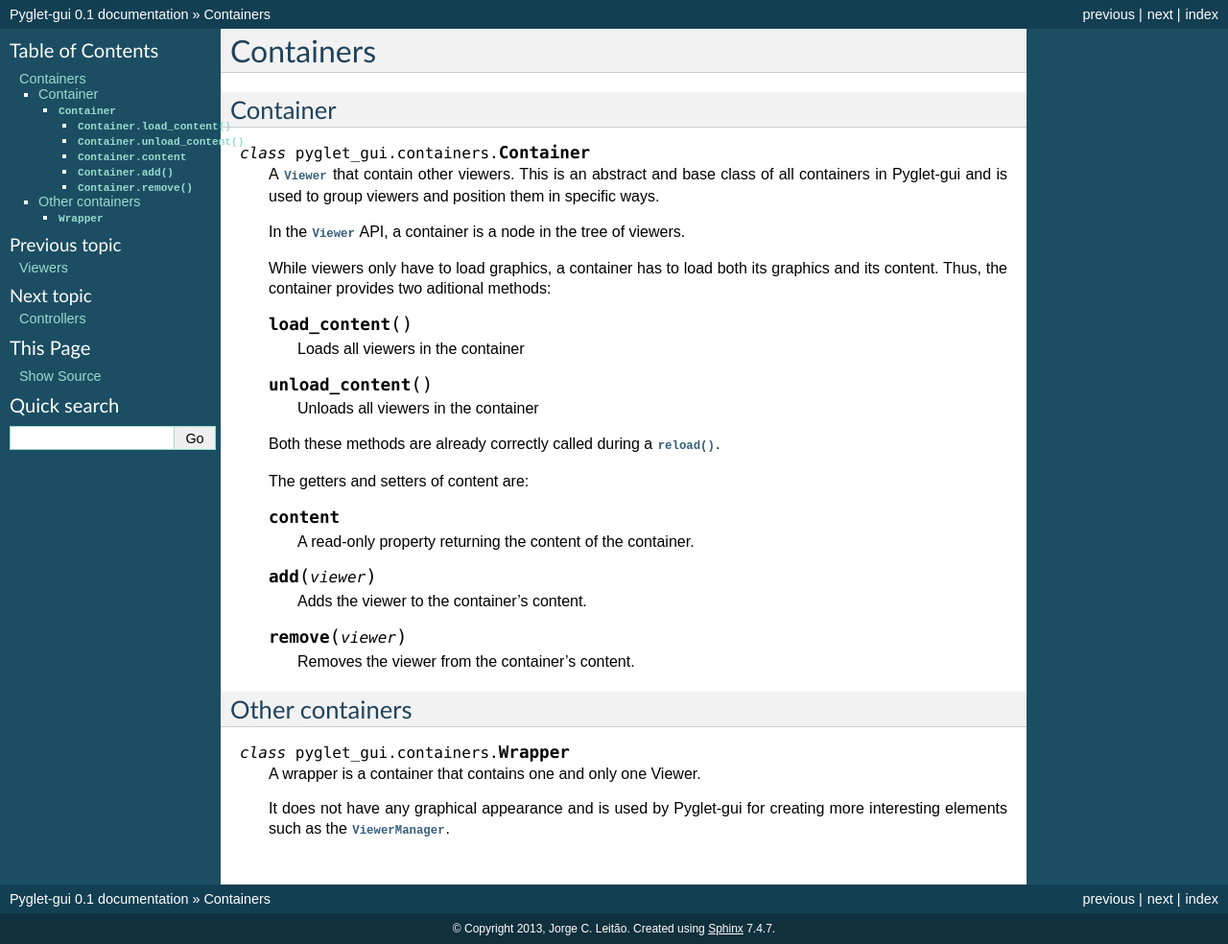
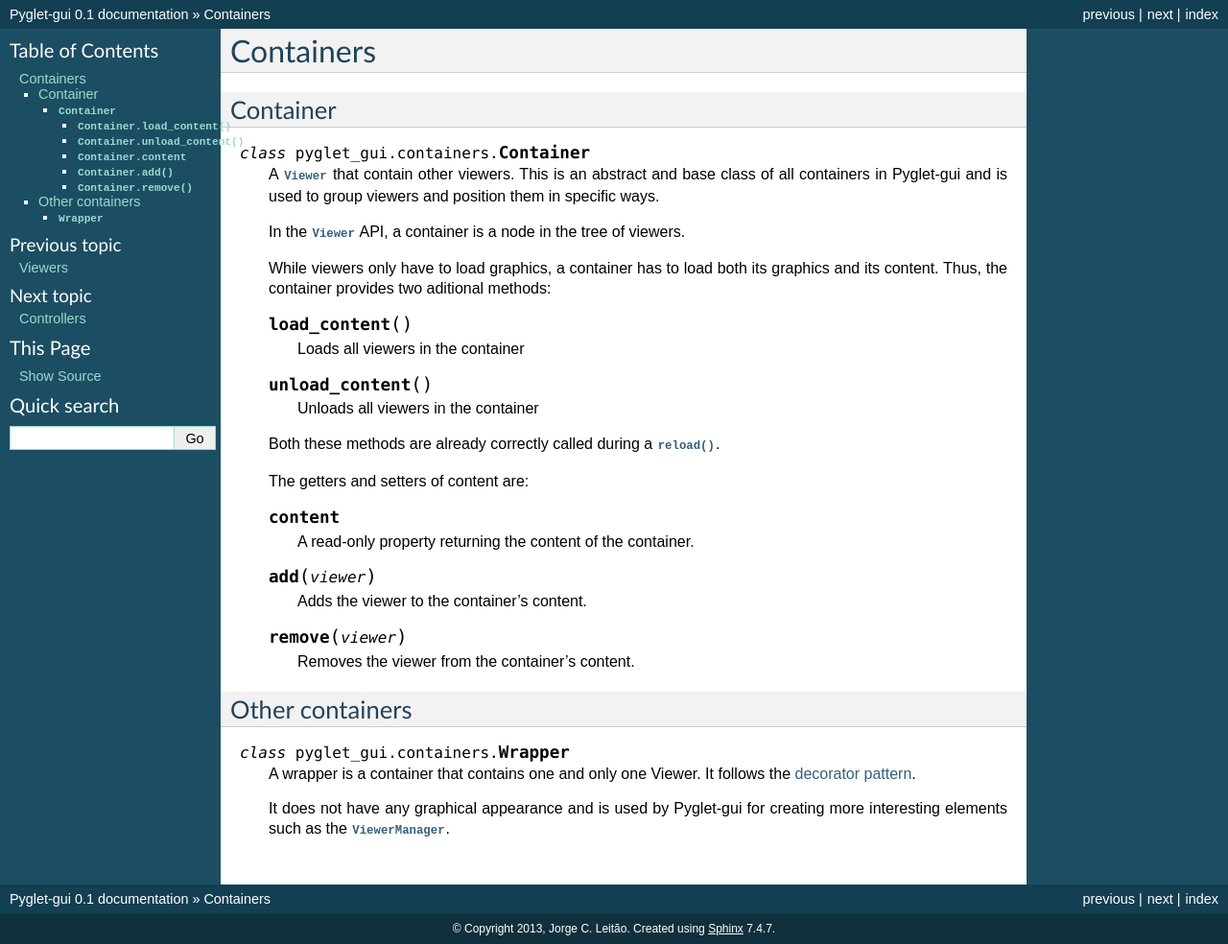
Before and after one commit to jorgecarleitao/pyglet-gui, a Sphinx documentation site: the page built from docs/container.rst, in a window 1280 px wide. Shown: the whole page at 96% size. Built offline with Sphinx 7.4.7, drawn with Linux system fonts in a browser that asks for light colours.

Commit message:
Added reference to decorator pattern on Wrapper.

```diff
--- a/docs/container.rst
+++ b/docs/container.rst
@@ -46,7 +46,9 @@ Other containers
 
 .. class:: Wrapper
 
-    A wrapper is a container that contains one and only one Viewer.
+    .. _`decorator pattern`: http://en.wikipedia.org/wiki/Decorator_pattern
+
+    A wrapper is a container that contains one and only one Viewer. It follows the `decorator pattern`_.
 
     It does not have any graphical appearance and is used
     by Pyglet-gui for creating more interesting elements such
```
